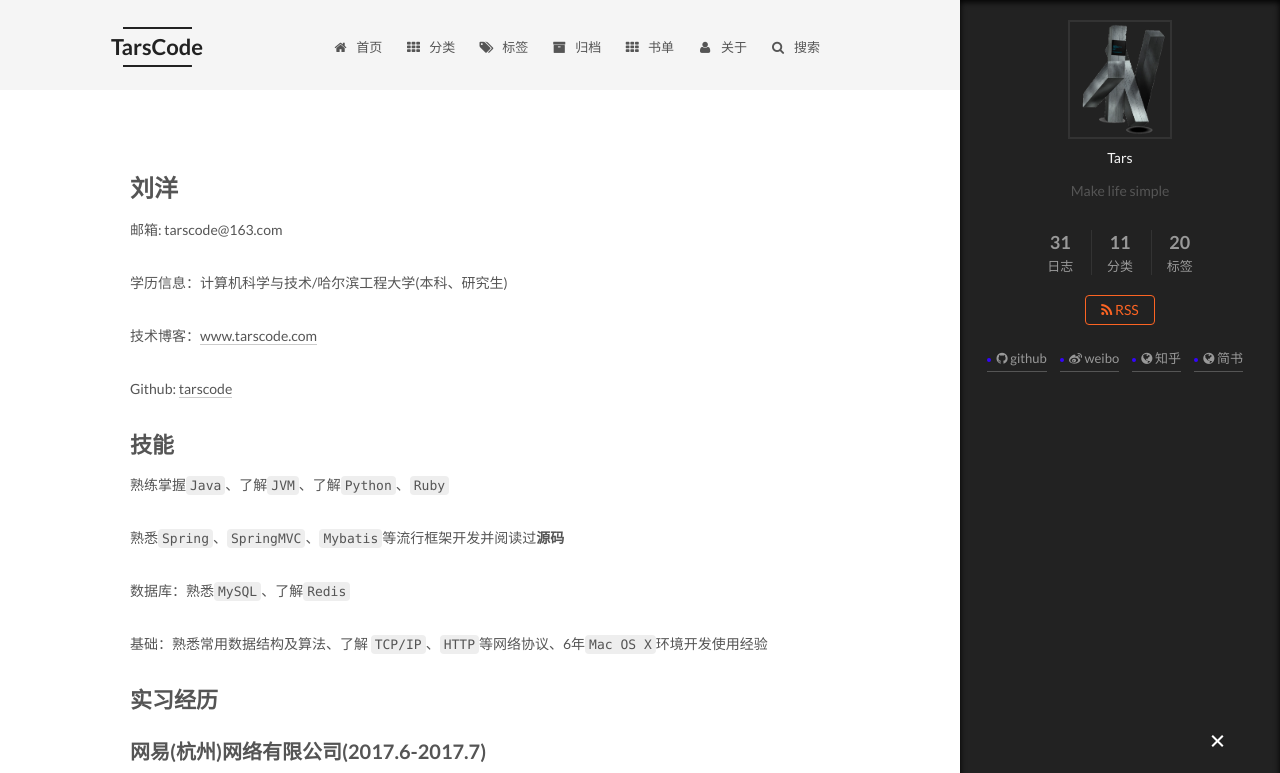
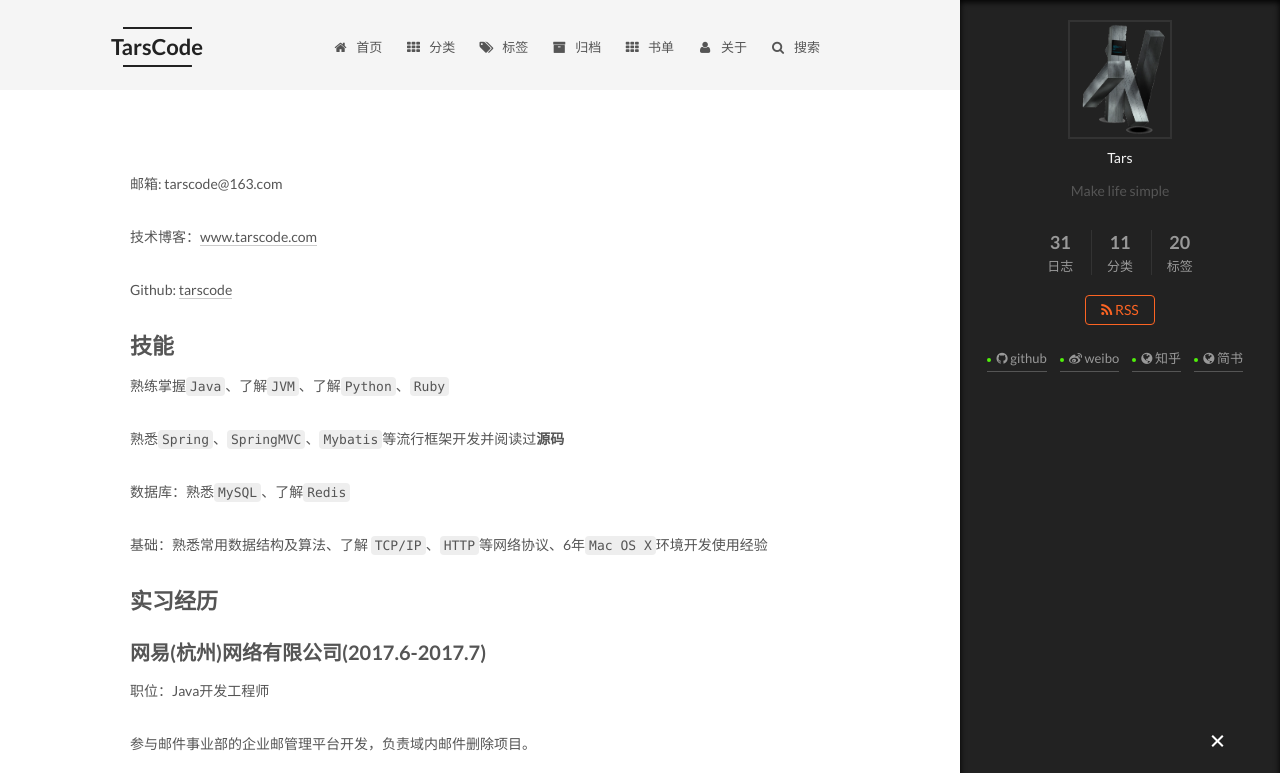
Before and after one commit to tarscode/tarscode.github.io, a plain HTML site: page about/index.html in a window 1280 px wide. Both pictures are taken after a click on the element 1217 px from the left and 742 px from the top of the page. Shown: the top 773 px of the page. Drawn offline with Linux system fonts and the light colour scheme; some packages are replaced by stand-ins of ours; a script that the page names is missing.

Commit message:
Site updated: 2017-10-10 19:11:22

```diff
--- a/about/index.html
+++ b/about/index.html
@@ -70,6 +70,8 @@
 
 
 
+
+
   <link rel="alternate" href="/atom.xml" title="TarsCode" type="application/atom+xml" />
 
 
@@ -82,17 +84,17 @@
 
 
 
-<meta name="description" content="刘洋邮箱: tarscode@163.com 学历信息：计算机科学与技术/哈尔滨工程大学(本科、研究生) 技术博客：www.tarscode.com Github:  tarscode 技能熟练掌握Java、了解JVM、了解Python、Ruby 熟悉Spring、SpringMVC、Mybatis等流行框架开发并阅读过源码 数据库：熟悉MySQL、了解Redis 基础：熟悉常用数据结构及算法、了">
+<meta name="description" content="邮箱: tarscode@163.com 技术博客：www.tarscode.com Github:  tarscode 技能熟练掌握Java、了解JVM、了解Python、Ruby 熟悉Spring、SpringMVC、Mybatis等流行框架开发并阅读过源码 数据库：熟悉MySQL、了解Redis 基础：熟悉常用数据结构及算法、了解 TCP/IP、HTTP等网络协议、6年Mac OS X环境开">
 <meta property="og:type" content="website">
 <meta property="og:title" content="TarsCode">
 <meta property="og:url" content="http://yoursite.com/about/index.html">
 <meta property="og:site_name" content="TarsCode">
-<meta property="og:description" content="刘洋邮箱: tarscode@163.com 学历信息：计算机科学与技术/哈尔滨工程大学(本科、研究生) 技术博客：www.tarscode.com Github:  tarscode 技能熟练掌握Java、了解JVM、了解Python、Ruby 熟悉Spring、SpringMVC、Mybatis等流行框架开发并阅读过源码 数据库：熟悉MySQL、了解Redis 基础：熟悉常用数据结构及算法、了">
+<meta property="og:description" content="邮箱: tarscode@163.com 技术博客：www.tarscode.com Github:  tarscode 技能熟练掌握Java、了解JVM、了解Python、Ruby 熟悉Spring、SpringMVC、Mybatis等流行框架开发并阅读过源码 数据库：熟悉MySQL、了解Redis 基础：熟悉常用数据结构及算法、了解 TCP/IP、HTTP等网络协议、6年Mac OS X环境开">
 <meta property="og:locale" content="zh-Hans">
-<meta property="og:updated_time" content="2017-10-10T10:14:09.000Z">
+<meta property="og:updated_time" content="2017-10-10T11:11:06.000Z">
 <meta name="twitter:card" content="summary">
 <meta name="twitter:title" content="TarsCode">
-<meta name="twitter:description" content="刘洋邮箱: tarscode@163.com 学历信息：计算机科学与技术/哈尔滨工程大学(本科、研究生) 技术博客：www.tarscode.com Github:  tarscode 技能熟练掌握Java、了解JVM、了解Python、Ruby 熟悉Spring、SpringMVC、Mybatis等流行框架开发并阅读过源码 数据库：熟悉MySQL、了解Redis 基础：熟悉常用数据结构及算法、了">
+<meta name="twitter:description" content="邮箱: tarscode@163.com 技术博客：www.tarscode.com Github:  tarscode 技能熟练掌握Java、了解JVM、了解Python、Ruby 熟悉Spring、SpringMVC、Mybatis等流行框架开发并阅读过源码 数据库：熟悉MySQL、了解Redis 基础：熟悉常用数据结构及算法、了解 TCP/IP、HTTP等网络协议、6年Mac OS X环境开">
 
 
 
@@ -281,8 +283,7 @@
   <div id="posts" class="posts-expand">
 
 
-      <h1 id="刘洋"><a href="#刘洋" class="headerlink" title="刘洋"></a>刘洋</h1><p>邮箱: tarscode@163.com</p>
-<p>学历信息：计算机科学与技术/哈尔滨工程大学(本科、研究生)</p>
+      <p>邮箱: tarscode@163.com</p>
 <p>技术博客：<a href="http://www.tarscode.com" target="_blank" rel="external">www.tarscode.com</a></p>
 <p>Github:  <a href="https://github.com/tarscode" target="_blank" rel="external">tarscode</a></p>
 <h2 id="技能"><a href="#技能" class="headerlink" title="技能"></a>技能</h2><p>熟练掌握<code>Java</code>、了解<code>JVM</code>、了解<code>Python</code>、<code>Ruby</code></p>
--- a/css/main.css
+++ b/css/main.css
@@ -1534,7 +1534,7 @@ pre .javascript .function {
   width: 4px;
   height: 4px;
   border-radius: 50%;
-  background: #3405fb;
+  background: #50f00a;
 }
 .links-of-blogroll {
   font-size: 13px;
```
Also changed, not shown: categories/index.html (+0 -2 lines).
